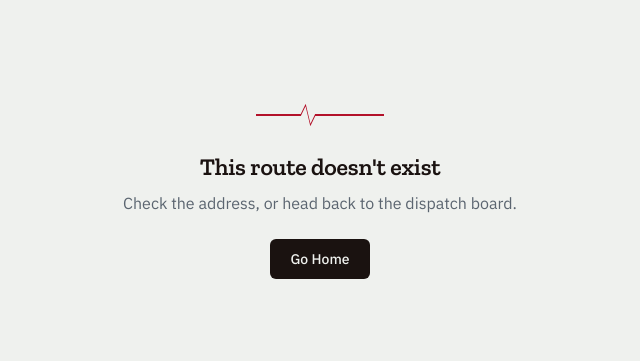
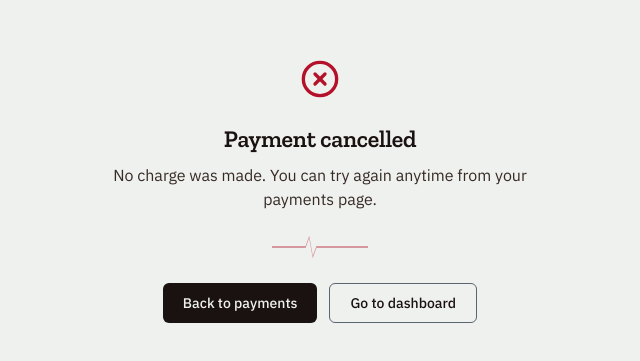
Before and after one commit to mkhaque1/blood-donation-frontend, a Next.js app: page /payment/cancel in a window 1280 px wide. Before the commit this address had no page. Shown: the part 209-570 px from the top of the page, without its empty margins (320-960 px from the left). Built offline with nearby package versions, Linux system fonts and the light colour scheme; no server answers.

Commit message:
feat: add payment success and cancel pages with live status polling

```diff
--- /dev/null
+++ b/src/app/payment/cancel/page.tsx
@@ -0,0 +1,13 @@
+import type { Metadata } from 'next';
+import { Suspense } from 'react';
+import { PaymentResult } from '@/components/payment/payment-result';
+
+export const metadata: Metadata = { title: 'Payment cancelled' };
+
+export default function PaymentCancelPage() {
+  return (
+    <Suspense fallback={null}>
+      <PaymentResult outcome='cancel' />
+    </Suspense>
+  );
+}
--- /dev/null
+++ b/src/app/payment/payment-result/page.tsx
@@ -0,0 +1,63 @@
+'use client';
+
+import { useSearchParams } from 'next/navigation';
+import Link from 'next/link';
+import { CheckCircle2, XCircle } from 'lucide-react';
+import { Button } from '@/components/ui/button';
+import { PulseLine } from '@/components/ui/pulse-line';
+import { usePaymentStatus } from '@/hooks/use-requester';
+
+export function PaymentResult({ outcome }: { outcome: 'success' | 'cancel' }) {
+  const searchParams = useSearchParams();
+  const paymentId = searchParams.get('paymentId');
+  const { data: payment } = usePaymentStatus(paymentId);
+
+  const isSuccess = outcome === 'success';
+
+  return (
+    <div className='min-h-screen flex flex-col items-center justify-center gap-6 px-6 text-center bg-paper'>
+      {isSuccess ? (
+        <CheckCircle2 size={40} className='text-pulse-teal' />
+      ) : (
+        <XCircle size={40} className='text-blood' />
+      )}
+
+      <div className='space-y-2'>
+        <h1 className='font-display text-2xl font-semibold'>
+          {isSuccess ? 'Payment confirmed' : 'Payment cancelled'}
+        </h1>
+        <p className='text-ink-soft max-w-md'>
+          {isSuccess
+            ? 'Your priority fee is being processed. This page updates automatically once Stripe confirms it.'
+            : 'No charge was made. You can try again anytime from your payments page.'}
+        </p>
+      </div>
+
+      {payment && (
+        <div className='border border-line-soft px-5 py-3 text-sm font-mono'>
+          Status:{' '}
+          <span
+            className={
+              payment.status === 'SUCCEEDED'
+                ? 'text-pulse-teal'
+                : 'text-alert-amber'
+            }
+          >
+            {payment.status}
+          </span>
+        </div>
+      )}
+
+      <PulseLine className='w-24 opacity-40' />
+
+      <div className='flex gap-3'>
+        <Button asChild>
+          <Link href='/dashboard/payments'>Back to payments</Link>
+        </Button>
+        <Button variant='outline' asChild>
+          <Link href='/dashboard'>Go to dashboard</Link>
+        </Button>
+      </div>
+    </div>
+  );
+}
--- /dev/null
+++ b/src/app/payment/success/page.tsx
@@ -0,0 +1,13 @@
+import type { Metadata } from 'next';
+import { Suspense } from 'react';
+import { PaymentResult } from '@/components/payment/payment-result';
+
+export const metadata: Metadata = { title: 'Payment successful' };
+
+export default function PaymentSuccessPage() {
+  return (
+    <Suspense fallback={null}>
+      <PaymentResult outcome='success' />
+    </Suspense>
+  );
+}
--- /dev/null
+++ b/src/components/payment/payment-result.tsx
@@ -0,0 +1,63 @@
+'use client';
+
+import { useSearchParams } from 'next/navigation';
+import Link from 'next/link';
+import { CheckCircle2, XCircle } from 'lucide-react';
+import { Button } from '@/components/ui/button';
+import { PulseLine } from '@/components/ui/pulse-line';
+import { usePaymentStatus } from '@/hooks/use-requester';
+
+export function PaymentResult({ outcome }: { outcome: 'success' | 'cancel' }) {
+  const searchParams = useSearchParams();
+  const paymentId = searchParams.get('paymentId');
+  const { data: payment } = usePaymentStatus(paymentId);
+
+  const isSuccess = outcome === 'success';
+
+  return (
+    <div className='min-h-screen flex flex-col items-center justify-center gap-6 px-6 text-center bg-paper'>
+      {isSuccess ? (
+        <CheckCircle2 size={40} className='text-pulse-teal' />
+      ) : (
+        <XCircle size={40} className='text-blood' />
+      )}
+
+      <div className='space-y-2'>
+        <h1 className='font-display text-2xl font-semibold'>
+          {isSuccess ? 'Payment confirmed' : 'Payment cancelled'}
+        </h1>
+        <p className='text-ink-soft max-w-md'>
+          {isSuccess
+            ? 'Your priority fee is being processed. This page updates automatically once Stripe confirms it.'
+            : 'No charge was made. You can try again anytime from your payments page.'}
+        </p>
+      </div>
+
+      {payment && (
+        <div className='border border-line-soft px-5 py-3 text-sm font-mono'>
+          Status:{' '}
+          <span
+            className={
+              payment.status === 'SUCCEEDED'
+                ? 'text-pulse-teal'
+                : 'text-alert-amber'
+            }
+          >
+            {payment.status}
+          </span>
+        </div>
+      )}
+
+      <PulseLine className='w-24 opacity-40' />
+
+      <div className='flex gap-3'>
+        <Button asChild>
+          <Link href='/dashboard/payments'>Back to payments</Link>
+        </Button>
+        <Button variant='outline' asChild>
+          <Link href='/dashboard'>Go to dashboard</Link>
+        </Button>
+      </div>
+    </div>
+  );
+}
```
